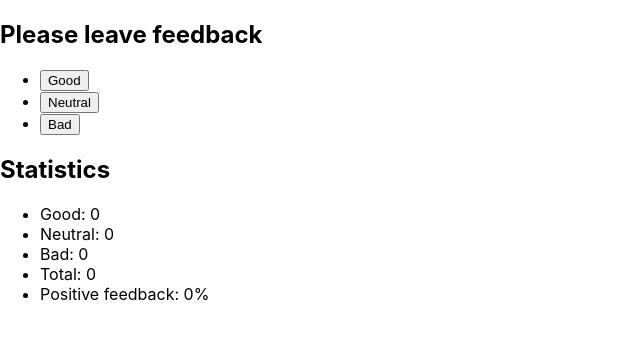
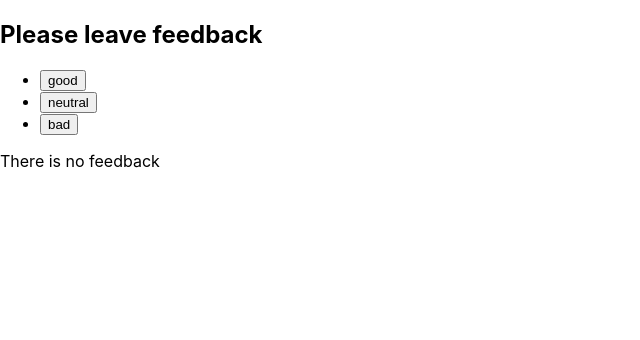
Before and after one commit to MajorPrestige/goit-react-hw-02-feedback, a React (Create React App) app: page / in a window 1280 px wide. Shown: the top 340 px of the page, without its empty margins (0-640 px from the left). Built offline with nearby package versions, Linux system fonts and the light colour scheme.

Commit message:
complete logic in app

```diff
--- a/src/components/App.jsx
+++ b/src/components/App.jsx
@@ -1,6 +1,59 @@
-import React from 'react';
-import Statistics from 'components/Statisctics/Statistics.jsx';
+import React, { Component } from 'react';
+import Statistics from './Statistics/Statistics';
+import FeedbackOptions from './FeedbackOptions/FeedbackOptions';
+import Section from './Section/Section';
+import Notification from './Notification/Notification';
 
-export const App = () => {
-  return <Statistics />;
-};
+class App extends Component {
+  state = {
+    good: 0,
+    neutral: 0,
+    bad: 0,
+  };
+
+  handleIncrement = event => {
+    this.setState(prevState => ({
+      [event.target.name]: prevState[event.target.name] + 1,
+    }));
+  };
+
+  countTotalFeedback() {
+    return this.state.good + this.state.neutral + this.state.bad;
+  }
+
+  countPositiveFeedbackPercentage() {
+    const feedback = Math.floor(
+      (this.state.good / this.countTotalFeedback()) * 100
+    );
+    return feedback ? feedback : 0;
+  }
+
+  render() {
+    return (
+      <main>
+        <Section title="Please leave feedback">
+          <FeedbackOptions
+            options={Object.keys(this.state)}
+            onLeaveFeedback={this.handleIncrement}
+          />
+        </Section>
+
+        {this.countTotalFeedback() ? (
+          <Section title="Statistics">
+            <Statistics
+              good={this.state.good}
+              neutral={this.state.neutral}
+              bad={this.state.bad}
+              totalfeedback={this.countTotalFeedback()}
+              feedbackPercentage={this.countPositiveFeedbackPercentage()}
+            />
+          </Section>
+        ) : (
+          <Notification message="There is no feedback" />
+        )}
+      </main>
+    );
+  }
+}
+
+export { App };
--- /dev/null
+++ b/src/components/FeedbackOptions/FeedbackOptions.jsx
@@ -0,0 +1,28 @@
+import PropTypes from 'prop-types';
+
+const FeedbackOptions = ({ options, onLeaveFeedback }) => {
+  return (
+    <ul>
+      {options.map((name, index) => {
+        return (
+          <li key={index}>
+            <button name={name} type="button" onClick={onLeaveFeedback}>
+              {name}
+            </button>
+          </li>
+        );
+      })}
+    </ul>
+  );
+};
+
+export default FeedbackOptions;
+
+FeedbackOptions.defaultProps = {
+  options: [],
+};
+
+FeedbackOptions.propTypes = {
+  options: PropTypes.array.isRequired,
+  onLeaveFeedback: PropTypes.func.isRequired,
+};
--- /dev/null
+++ b/src/components/Notification/Notification.jsx
@@ -0,0 +1,15 @@
+import PropTypes from 'prop-types';
+
+const Notification = ({ message }) => {
+  return (
+    <div>
+      <p>{message}</p>
+    </div>
+  );
+};
+
+export default Notification;
+
+Notification.propTypes = {
+  message: PropTypes.string.isRequired,
+};
--- /dev/null
+++ b/src/components/Section/Section.jsx
@@ -0,0 +1,15 @@
+import PropTypes from 'prop-types';
+
+const Section = ({ title, children }) => (
+  <div>
+    {title && <h2>{title}</h2>}
+    {children}
+  </div>
+);
+
+export default Section;
+
+Section.propTypes = {
+  title: PropTypes.string,
+  children: PropTypes.element.isRequired,
+};
--- a/src/components/Statisctics/Statistics.jsx
+++ /dev/null
@@ -1,95 +0,0 @@
-import React, { Component } from 'react';
-// import styled from '@emotion/styled';
-
-import PropTypes from 'prop-types';
-
-class Statistics extends Component {
-  static defaultProps = {
-    good: 0,
-    neutral: 0,
-    bad: 0,
-  };
-
-  static propTypes = {
-    good: PropTypes.number.isRequired,
-    neutral: PropTypes.number.isRequired,
-    bad: PropTypes.number.isRequired,
-  };
-
-  state = {
-    good: this.props.good,
-    neutral: this.props.neutral,
-    bad: this.props.bad,
-  };
-
-  handleIncrement = event => {
-    this.setState(prevState => ({
-      [event.target.name]: prevState[event.target.name] + 1,
-    }));
-  };
-
-  countTotalFeedback() {
-    return this.state.good + this.state.neutral + this.state.bad;
-  }
-
-  countPositiveFeedbackPercentage() {
-    const feedback = Math.floor(
-      (this.state.good / this.countTotalFeedback()) * 100
-    );
-    return feedback ? feedback : 0;
-  }
-
-  render() {
-    return (
-      <main>
-        <div>
-          <h2>Please leave feedback</h2>
-          <ul>
-            <li>
-              <button name="good" type="button" onClick={this.handleIncrement}>
-                Good
-              </button>
-            </li>
-            <li>
-              <button
-                name="neutral"
-                type="button"
-                onClick={this.handleIncrement}
-              >
-                Neutral
-              </button>
-            </li>
-            <li>
-              <button name="bad" type="button" onClick={this.handleIncrement}>
-                Bad
-              </button>
-            </li>
-          </ul>
-        </div>
-        <div>
-          <h2>Statistics</h2>
-          <ul>
-            <li>
-              Good: <span>{this.state.good}</span>
-            </li>
-            <li>
-              Neutral: <span>{this.state.neutral}</span>
-            </li>
-            <li>
-              Bad: <span>{this.state.bad}</span>
-            </li>
-            <li>
-              Total: <span>{this.countTotalFeedback()}</span>
-            </li>
-            <li>
-              Positive feedback:{' '}
-              <span>{this.countPositiveFeedbackPercentage()}%</span>
-            </li>
-          </ul>
-        </div>
-      </main>
-    );
-  }
-}
-
-export default Statistics;
--- /dev/null
+++ b/src/components/Statistics/Statistics.jsx
@@ -0,0 +1,48 @@
+import React from 'react';
+import PropTypes from 'prop-types';
+
+const Statistics = ({
+  good,
+  neutral,
+  bad,
+  totalfeedback,
+  feedbackPercentage,
+}) => {
+  return (
+    <ul>
+      <li>
+        Good: <span>{good}</span>
+      </li>
+      <li>
+        Neutral: <span>{neutral}</span>
+      </li>
+      <li>
+        Bad: <span>{bad}</span>
+      </li>
+      <li>
+        Total: <span>{totalfeedback}</span>
+      </li>
+      <li>
+        Positive feedback: <span>{feedbackPercentage}%</span>
+      </li>
+    </ul>
+  );
+};
+
+export default Statistics;
+
+Statistics.defaultProps = {
+  good: 0,
+  neutral: 0,
+  bad: 0,
+  totalfeedback: 0,
+  feedbackPercentage: 0,
+};
+
+Statistics.propTypes = {
+  good: PropTypes.number.isRequired,
+  neutral: PropTypes.number.isRequired,
+  bad: PropTypes.number.isRequired,
+  totalfeedback: PropTypes.number.isRequired,
+  feedbackPercentage: PropTypes.number.isRequired,
+};
```
Also changed, not shown: .eslintrc.json.
